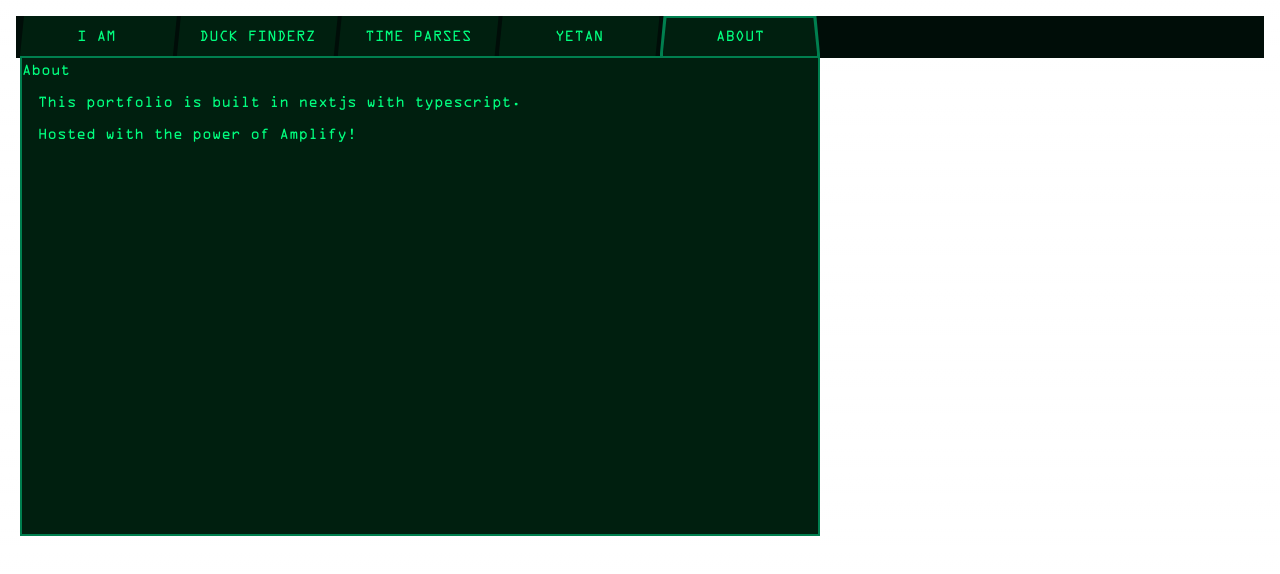
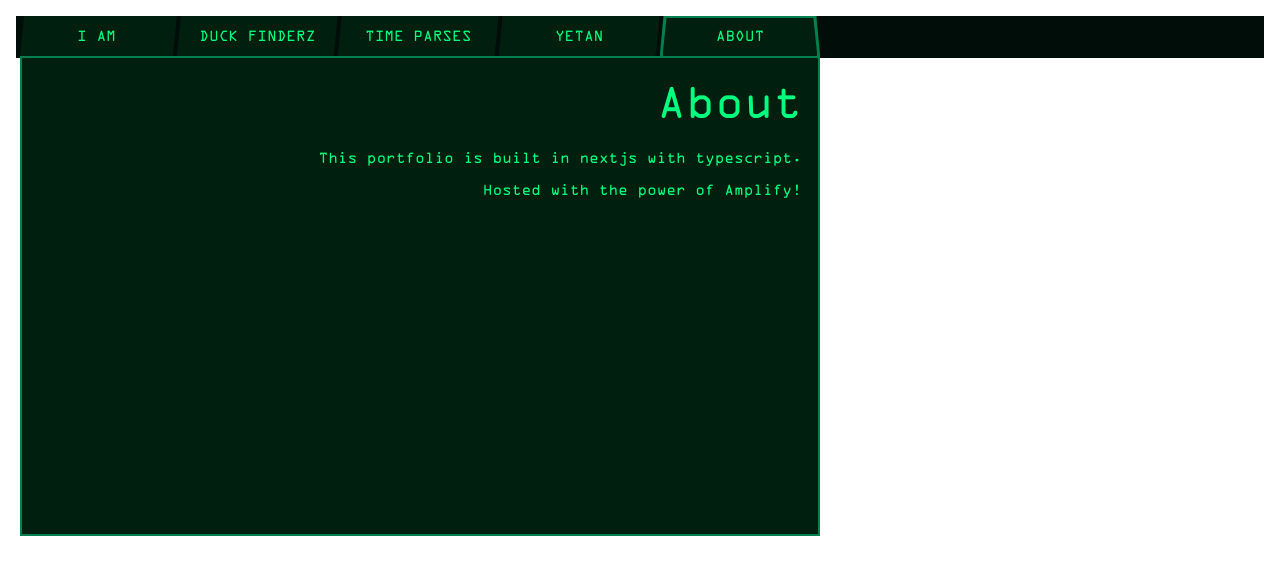
Before and after one commit to TayneB/portfol-marbware, a Next.js app: page /about in a window 1280 px wide. Shown: the top 574 px of the page. Built offline with nearby package versions, Linux system fonts and the light colour scheme.

Commit message:
fixed about page css layout

```diff
--- a/src/app/about/page.tsx
+++ b/src/app/about/page.tsx
@@ -3,9 +3,11 @@ import React from 'react'
 const AboutPage: React.FC = () => {
   return (
     <div className="page-content">
-      <h1>About</h1>
-      <p>This portfolio is built in nextjs with typescript.</p>
-      <p>Hosted with the power of Amplify!</p>
+      <h1 className="about-h1">About</h1>
+      <p className="about-p">
+        This portfolio is built in nextjs with typescript.
+      </p>
+      <p className="about-p">Hosted with the power of Amplify!</p>
     </div>
   )
 }
--- a/src/app/globals.css
+++ b/src/app/globals.css
@@ -270,6 +270,19 @@ h1.project3-h1 {
   max-width: 48rem;
 }
 
+/* About = portfol-marbware/src/app/about */
+h1.about-h1 {
+  font-size: 3rem;
+  margin: 0.5rem 1rem 0 0;
+  max-width: 48rem;
+  justify-self: right;
+}
+
+p.about-p {
+  justify-self: right;
+  margin: 0.5rem 1rem 0 0;
+}
+
 @layer utilities {
   .text-balance {
     text-wrap: balance;
```
